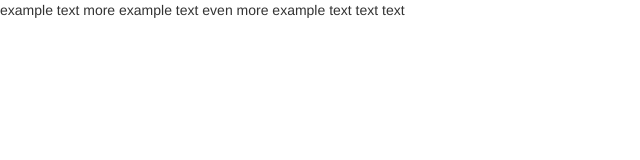
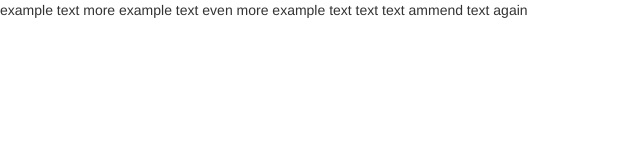
Before and after one commit to alexskreen/git-commit-test, a plain HTML site: page index.html in a window 1280 px wide. Shown: the whole page, without its empty margins (0-640 px from the left). Drawn offline with Linux system fonts and the light colour scheme.

Commit message:
test 2 amend

```diff
--- a/index.html
+++ b/index.html
@@ -12,5 +12,6 @@
     more example text
     even more example text
     text text
+    ammend text again
   </body>
 </html>
```
